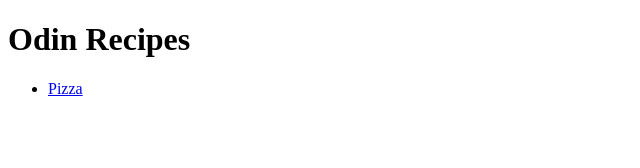
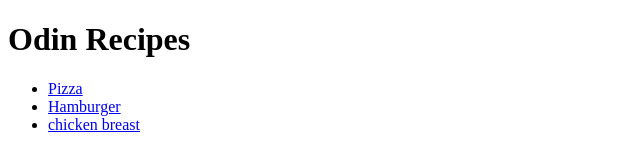
Before and after one commit to MaorNov/odin-recipes, a plain HTML site: page index.html in a window 1280 px wide. Shown: the whole page, without its empty margins (0-640 px from the left). Drawn offline with Linux system fonts and the light colour scheme.

Commit message:
Added 2 more recipe links to the index page.

```diff
--- a/index.html
+++ b/index.html
@@ -10,6 +10,8 @@
     <h1>Odin Recipes</h1>
     <ul>
         <li><a href="recipes/pizza.html">Pizza</a></li>
+        <li><a href="recipes/hamburger.html">Hamburger</a></li>
+        <li><a href="recipes/chicken-breast.html">chicken breast</a></li>
     </ul>
 </body>
 </html>
```
Also changed, not shown: recipes/chicken-breast.html (added), recipes/hamburger.html (added).
